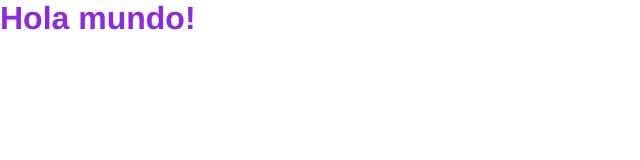
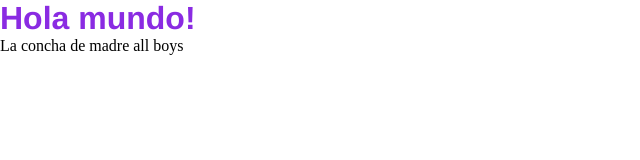
Before and after one commit to agustin-antunez/CursoGit, a plain HTML site: page index.html in a window 1280 px wide. Shown: the whole page, without its empty margins (0-640 px from the left). Drawn offline with Linux system fonts and the light colour scheme; files that its build step writes are made by us from their sources.

Commit message:
Se agrego parrafo

```diff
--- a/index.html
+++ b/index.html
@@ -9,6 +9,7 @@
     <body>
         <main>
             <h1>Hola mundo!</h1>
+            <p>La concha de madre all boys</p>
         </main>
         <aside>
 
```
